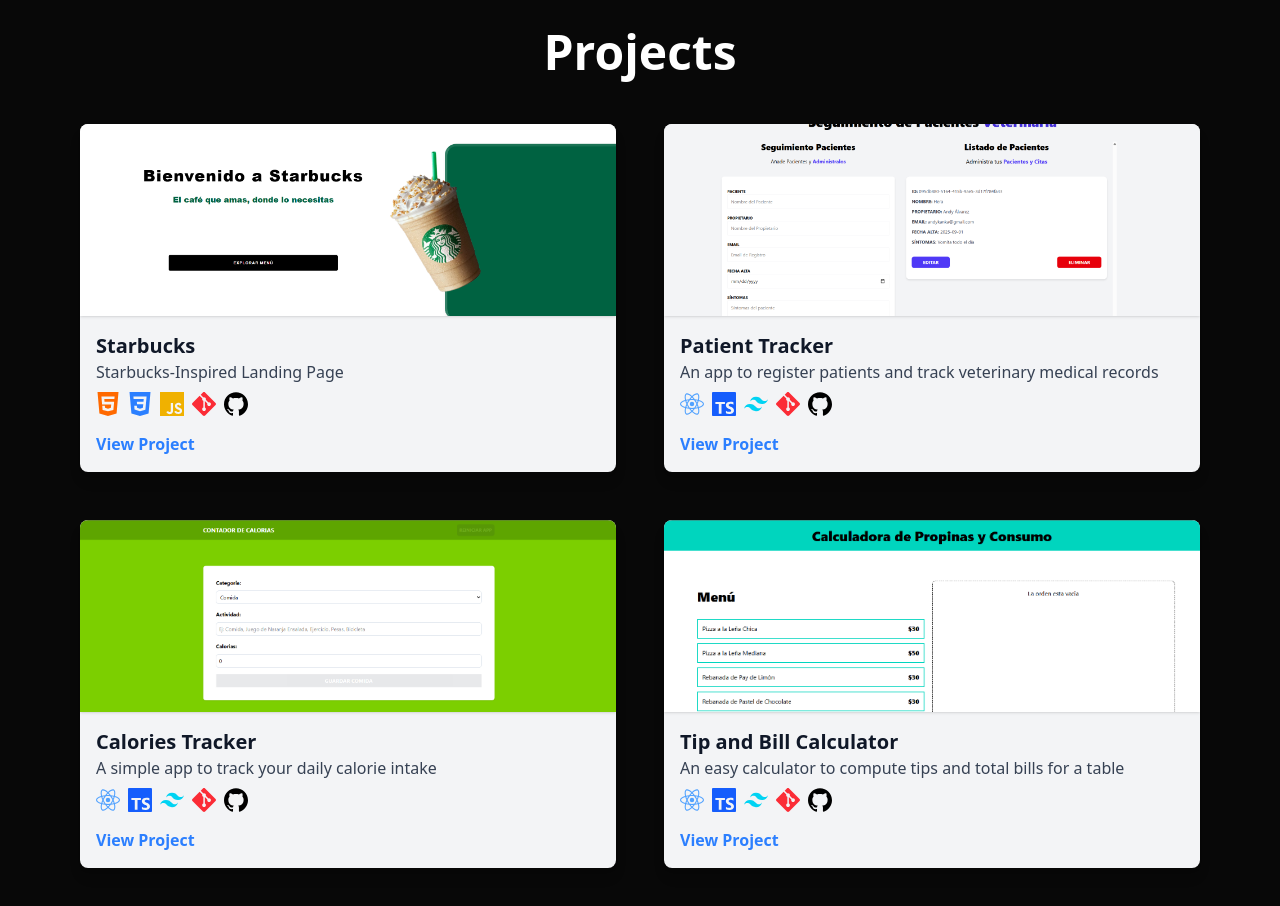
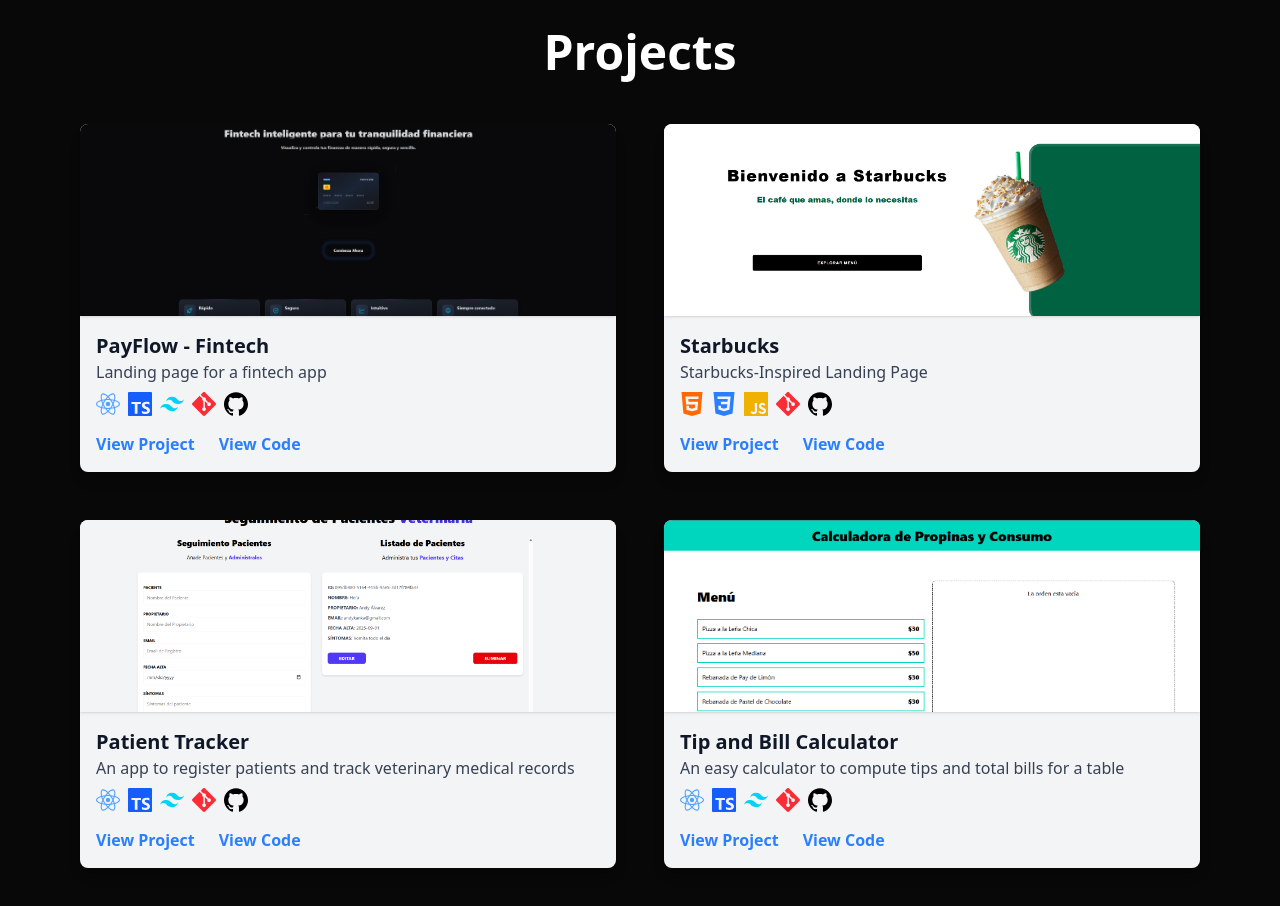
Before and after one commit to AndyAlvarezC/portfolio, a React (Vite) app: page / in a window 1280 px wide. Shown: the part 1700-2606 px from the top of the page. Built offline with nearby package versions, Linux system fonts and the light colour scheme; no server answers.

Commit message:
feat(project): Add view code to project section

```diff
--- a/src/components/ProjectCard.tsx
+++ b/src/components/ProjectCard.tsx
@@ -5,10 +5,11 @@
     description: string
     image: string
     link: string
+    code: string
     skills: ReactElement[]
 };
 
-const ProjectCard: FC<ProjectCardProps> = ({ title, description, image, link, skills }) => {
+const ProjectCard: FC<ProjectCardProps> = ({ title, description, image, link, code, skills }) => {
     return (
         <div className="project-card  rounded-lg overflow-hidden shadow-lg bg-gray-100 transition-all ease-in-out duration-300 hover:scale-102 cursor-pointer">
             <img src={image} alt={title} className="w-full h-48 object-cover shadow-sm" />
@@ -22,9 +23,14 @@
                         </div>
                     ))}
                 </div>
+                <div className="flex flex-row gap-6">
                 <a href={link} target="_blank" rel="noopener noreferrer" className="text-blue-500 block mt-4 font-bold hover:underline">
                     View Project
                 </a>
+                <a href={code} target="_blank" rel="noopener noreferrer" className="text-blue-500 block mt-4 font-bold hover:underline">
+                    View Code
+                </a>
+                </div>
             </div>
         </div>
     )
--- a/src/data/projects.ts
+++ b/src/data/projects.ts
@@ -2,7 +2,7 @@
 import { skillsData } from "../data/skillDB"
 import patienttrackerprev from "../assets/patienttrackerprev.png"
 import calculadoraprev from "../assets/calculadoraprev.png"
-import caloriasprev from "../assets/caloriasprev.png"
+import payflowprev from "../assets/payflowprev.png"
 import starbucksprev from "../assets/starbucksprev.png"
 
 type ProjectCard = {
@@ -10,6 +10,7 @@
     description: string
     image: string
     link: string
+    code: string
     skills: ReactElement[]
 }
 
@@ -21,10 +22,21 @@
 
 export const projects: ProjectCard[] = [
     {
+        title: "PayFlow - Fintech",
+        description: "Landing page for a fintech app",
+        image: payflowprev,
+        link: "https://payflow-fintech.vercel.app/",
+        code: "https://github.com/AndyAlvarezC/payflow",
+        skills: ["React", "Typescript", "Tailwind CSS", "Git", "Github"]
+            .map(getSkillIcon)
+            .filter((icon): icon is ReactElement => icon !== undefined)
+    },
+    {
         title: "Starbucks",
         description: "Starbucks-Inspired Landing Page",
         image: starbucksprev,
         link: "https://starbucks-idea.vercel.app/",
+        code: "https://github.com/AndyAlvarezC/starbucks",
         skills: ["Html", "Css", "Javascript", "Git", "Github"]
             .map(getSkillIcon)
             .filter((icon): icon is ReactElement => icon !== undefined)
@@ -34,15 +46,7 @@
         description: "An app to register patients and track veterinary medical records",
         image: patienttrackerprev,
         link: "https://patient-tracker-medical.vercel.app/",
-        skills: ["React", "Typescript", "Tailwind CSS", "Git", "Github"]
-            .map(getSkillIcon)
-            .filter((icon): icon is ReactElement => icon !== undefined)
-    },
-    {
-        title: "Calories Tracker",
-        description: "A simple app to track your daily calorie intake",
-        image: caloriasprev,
-        link: "https://calories-tracker-1.vercel.app/",
+        code: "https://github.com/AndyAlvarezC/patient-tracker",
         skills: ["React", "Typescript", "Tailwind CSS", "Git", "Github"]
             .map(getSkillIcon)
             .filter((icon): icon is ReactElement => icon !== undefined)
@@ -51,9 +55,10 @@
         title: "Tip and Bill Calculator",
         description: "An easy calculator to compute tips and total bills for a table",
         image: calculadoraprev,
-        link: "https://tip-and-bill-calculator-1.vercel.app/",
+        link: "https://calories-tracker-1.vercel.app/",
+        code: "https://github.com/AndyAlvarezC/tip-and-bill-calculator",
         skills: ["React", "Typescript", "Tailwind CSS", "Git", "Github"]
             .map(getSkillIcon)
             .filter((icon): icon is ReactElement => icon !== undefined)
-    }
+    },
 ]
--- a/src/sections/Projects.tsx
+++ b/src/sections/Projects.tsx
@@ -14,6 +14,7 @@
                         description={project.description}
                         image={project.image}
                         link={project.link}
+                        code={project.code}
                         skills={project.skills}
                     />
                 ))}
--- a/vite.config.ts
+++ b/vite.config.ts
@@ -2,13 +2,12 @@
 import react from '@vitejs/plugin-react-swc'
 import tailwindcss from '@tailwindcss/vite'
 
-// https://vite.dev/config/
 export default defineConfig({
   plugins: [react(), tailwindcss()],
   server: {
     watch: {
-      usePolling: true, // Fuerza a Vite a detectar cambios en archivos
+      usePolling: true,
     },
-    strictPort: true, // Evita que el puerto cambie automáticamente
+    strictPort: true,
   },
 })
```
Also changed, not shown: src/assets/caloriasprev.png (deleted), src/assets/payflowprev.png (added).
